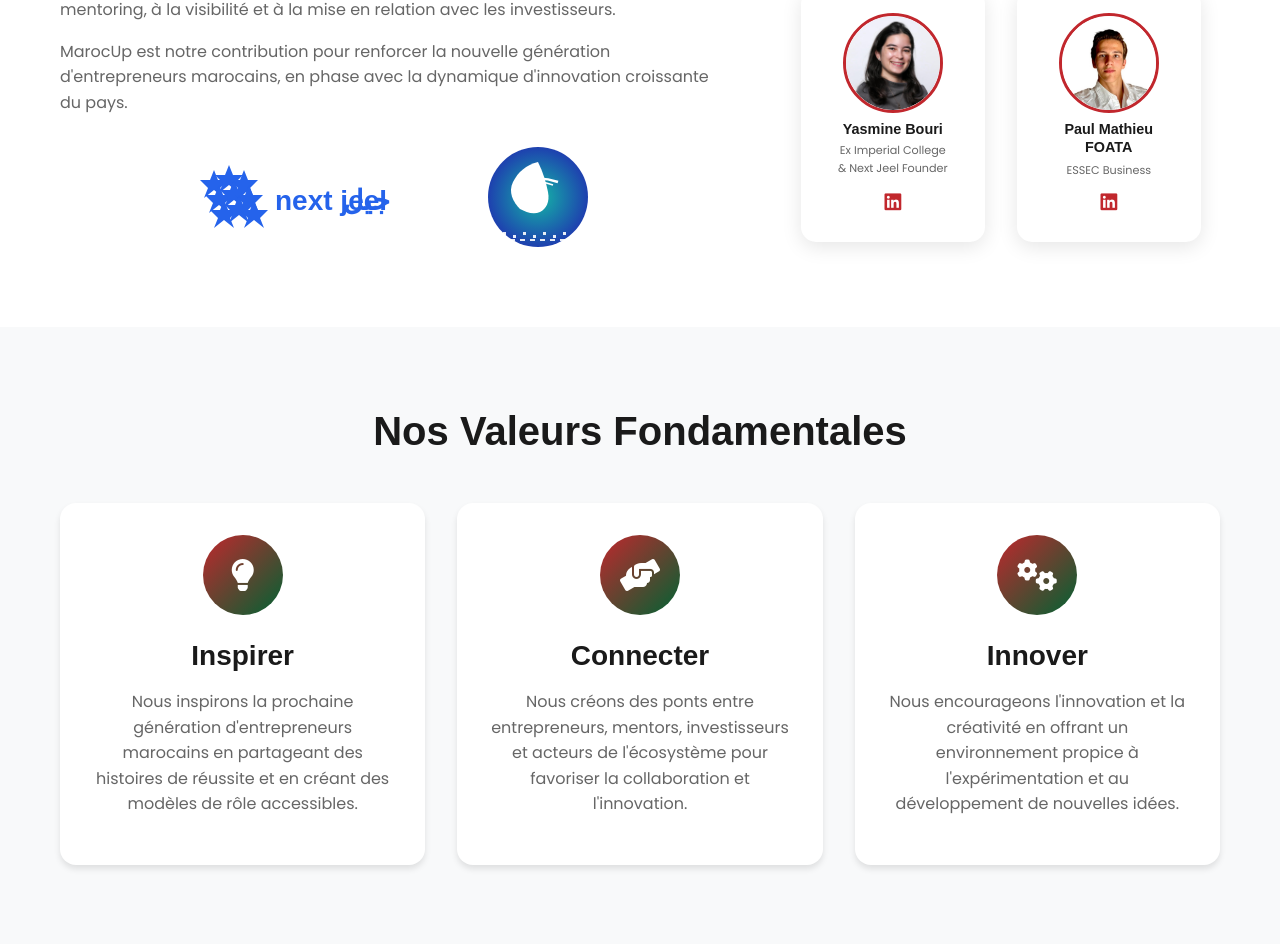
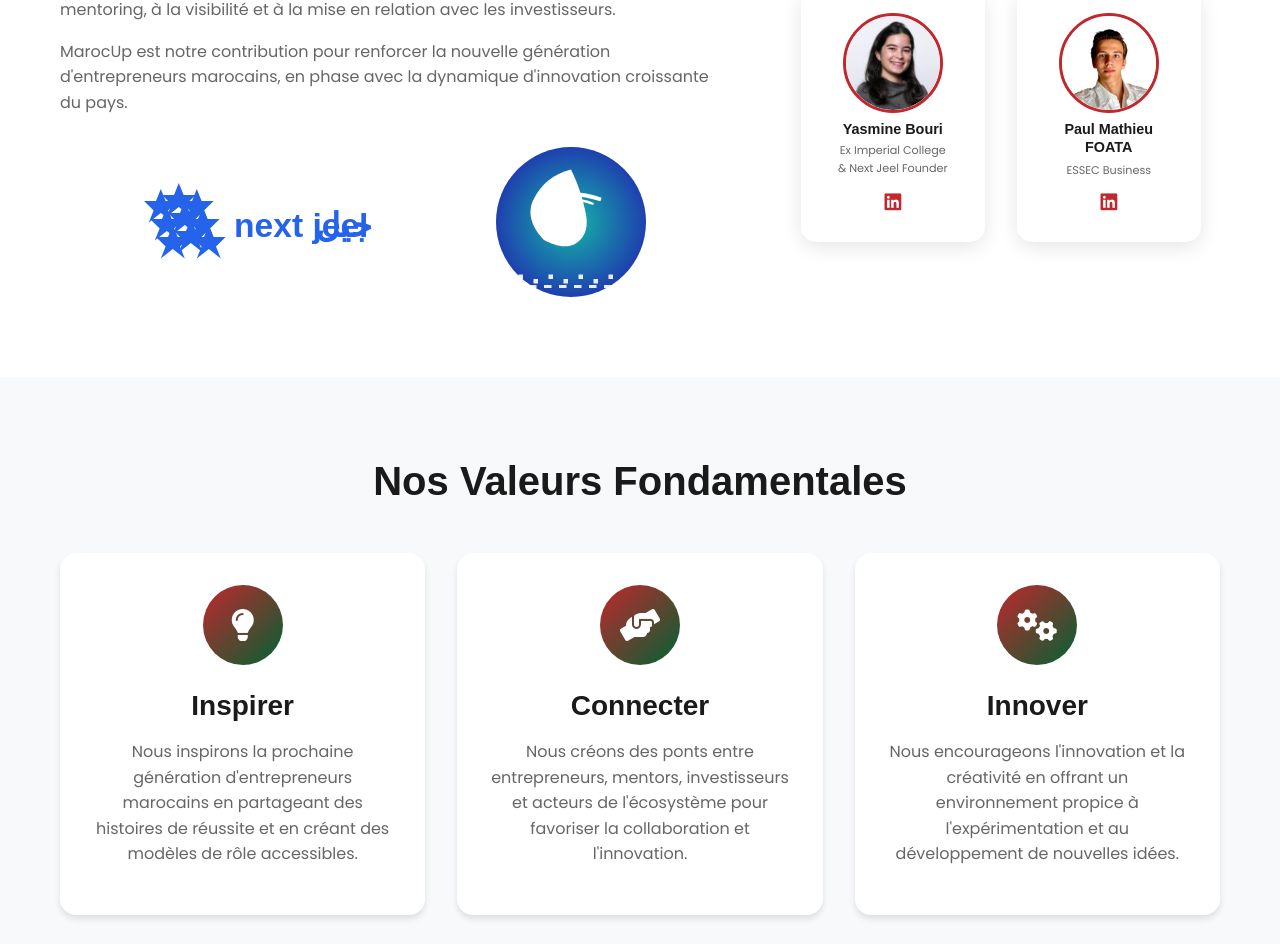
Before and after one commit to kbouri/MarocUpfinal, a Next.js app: page /about in a window 1280 px wide. Shown: the part 755-1699 px from the top of the page. Built offline with nearby package versions, Linux system fonts and the light colour scheme; a web font is replaced by a local one.

Commit message:
Increase logo sizes for better readability: Next Jeel 300x90px, Tech Bridge Africa 150x150px

```diff
--- a/src/app/about/page.tsx
+++ b/src/app/about/page.tsx
@@ -38,22 +38,22 @@ export default function AboutPage() {
                 display: 'flex',
                 justifyContent: 'center',
                 alignItems: 'center',
-                gap: '3rem',
+                gap: '4rem',
                 marginTop: '2rem',
                 flexWrap: 'wrap'
               }}>
                 <Image
                   src="/images/next-jeel-logo.svg"
                   alt="Next Jeel"
-                  width={250}
-                  height={75}
+                  width={300}
+                  height={90}
                   style={{ objectFit: 'contain' }}
                 />
                 <Image
                   src="/images/tech-bridge-africa-logo.svg"
                   alt="Tech Bridge Africa"
-                  width={100}
-                  height={100}
+                  width={150}
+                  height={150}
                   style={{ objectFit: 'contain' }}
                 />
               </div>
```
